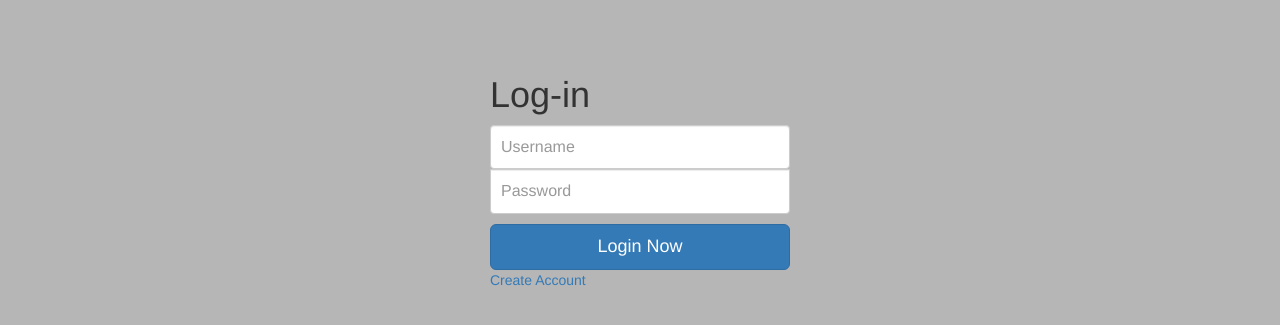
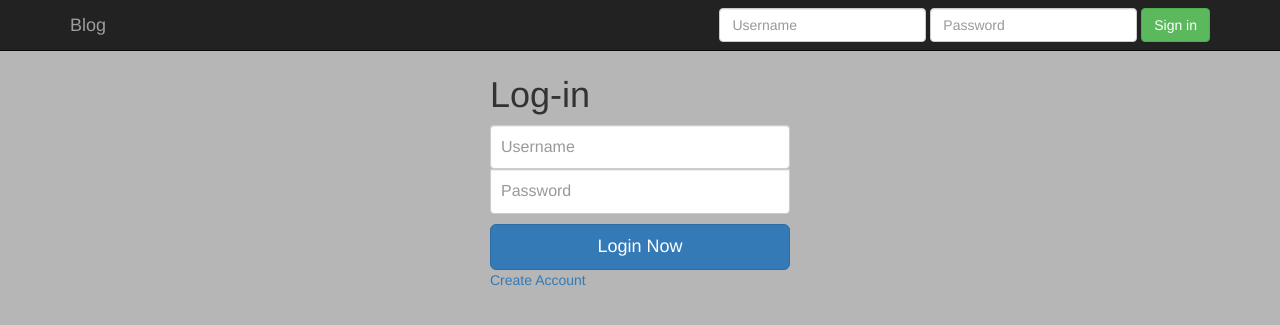
Before and after one commit to pawankumarthakur/hmvc, a CodeIgniter app: page /hmvc/index.php/login/index in a window 1280 px wide. Shown: the top 325 px of the page. Run offline with CodeIgniter, Linux system fonts and the light colour scheme.

Commit message:
Created Basic Homepage

```diff
--- a/application/config/routes.php
+++ b/application/config/routes.php
@@ -38,7 +38,7 @@
 |
 */
 
-$route['default_controller'] = "welcome";
+$route['default_controller'] = "home";
 $route['404_override'] = '';
 
 
--- a/application/views/includes/header.php
+++ b/application/views/includes/header.php
@@ -1,9 +1,34 @@
 <!DOCTYPE html>
 <html>
 <head>
-	<title> Welcome Site </title>
+	<title> Blogger </title>
+	<link rel="shortcut icon" href="<?php echo base_url()?>favicon.ico" type="image/x-icon">
 	<link rel="stylesheet" type="text/css" href="<?php echo base_url()?>css/bootstrap.css">
 	<link rel="stylesheet" type="text/css" href="<?php echo base_url()?>css/style.css">
 	<script type="text/javascript" src="<?php echo base_url()?>js/bootstrap.min.js"></script>
 </head>
 <body>
+<nav class="navbar navbar-inverse navbar-fixed-top">
+      <div class="container">
+        <div class="navbar-header">
+          <button type="button" class="navbar-toggle collapsed" data-toggle="collapse" data-target="#navbar" aria-expanded="false" aria-controls="navbar">
+            <span class="sr-only">Toggle navigation</span>
+            <span class="icon-bar"></span>
+            <span class="icon-bar"></span>
+            <span class="icon-bar"></span>
+          </button>
+          <a class="navbar-brand" href="#">Blog</a>
+        </div>
+        <div id="navbar" class="navbar-collapse collapse">
+          <form class="navbar-form navbar-right">
+            <div class="form-group">
+              <input type="text" placeholder="Username" class="form-control">
+            </div>
+            <div class="form-group">
+              <input type="password" placeholder="Password" class="form-control">
+            </div>
+            <button type="submit" class="btn btn-success">Sign in</button>
+          </form>
+        </div><!--/.navbar-collapse -->
+      </div>
+    </nav>
```
Also changed, not shown: application/modules/home/controllers/home.php (added, +10 -0 lines), application/modules/home/views/home.php (added), favicon.ico (added).
